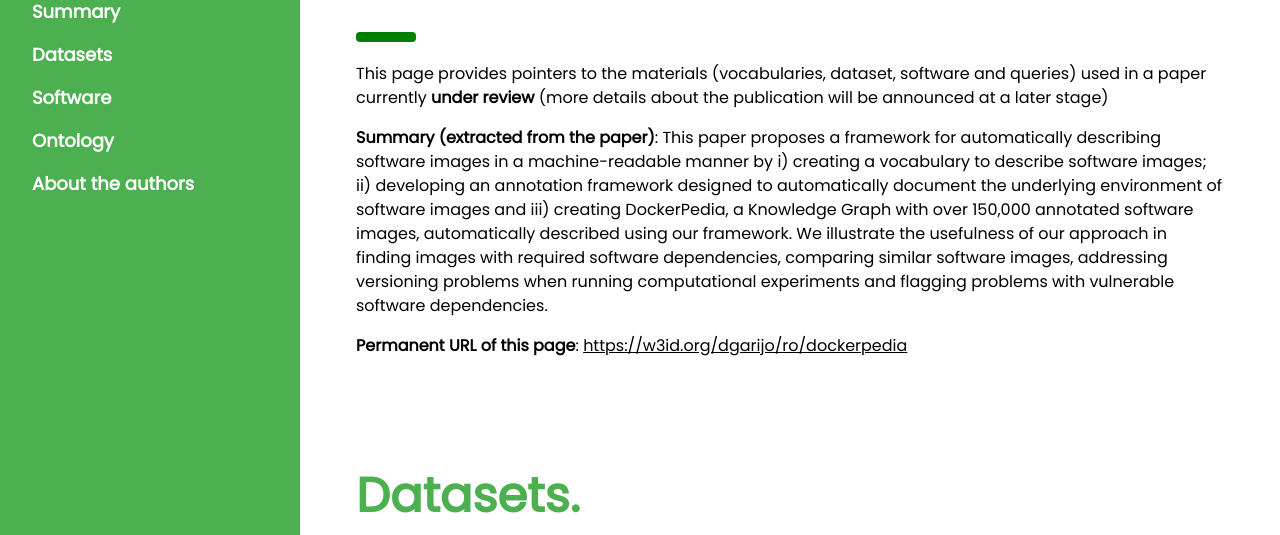
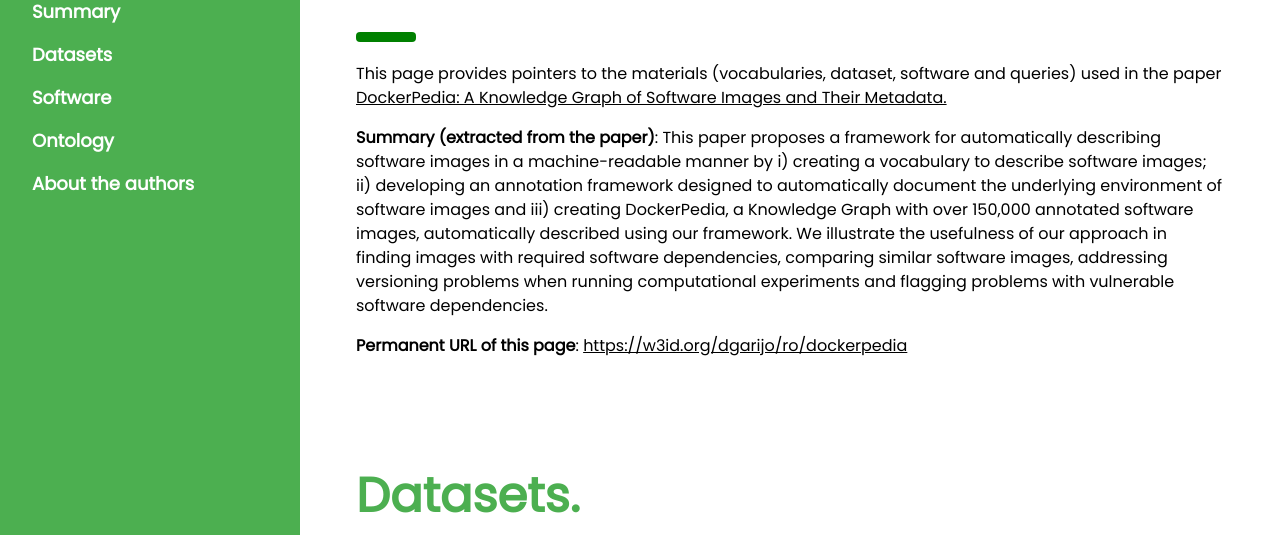
Before and after one commit to dgarijo/DockerPedia-RO, a plain HTML site: page index.html in a window 1280 px wide. Shown: the part 265-800 px from the top of the page. Drawn offline with nearby package versions, Linux system fonts and the light colour scheme.

Commit message:
Updated description

```diff
--- a/index.html
+++ b/index.html
@@ -57,7 +57,7 @@
   <div class="w3-container" id="summary" style="margin-top:15px">
     <!--<h1 class="w3-xxxlarge w3-text-green"><b>Services.</b></h1>-->
     <hr style="width:50px;border:5px solid green" class="w3-round">
-    <p>This page provides pointers to the materials (vocabularies, dataset, software and queries) used in a paper currently <strong>under review</strong> (more details about the publication will be announced at a later stage)</p>
+    <p>This page provides pointers to the materials (vocabularies, dataset, software and queries) used in the paper <a href="http://doi.org/10.1142/S0218194022500036">DockerPedia: A Knowledge Graph of Software Images and Their Metadata.</a></p>
 
     <p>
       <strong>Summary (extracted from the paper)</strong>: This paper proposes a framework for automatically describing software images in a machine-readable manner by i) creating a vocabulary to describe software images; ii) developing an annotation framework designed to automatically document the underlying environment of software images and iii) creating DockerPedia, a Knowledge Graph with over 150,000 annotated software images, automatically described using our framework. We illustrate the usefulness of our approach in finding images with required software dependencies, comparing similar software images, addressing versioning problems when running computational experiments and flagging problems with vulnerable software dependencies.
```
